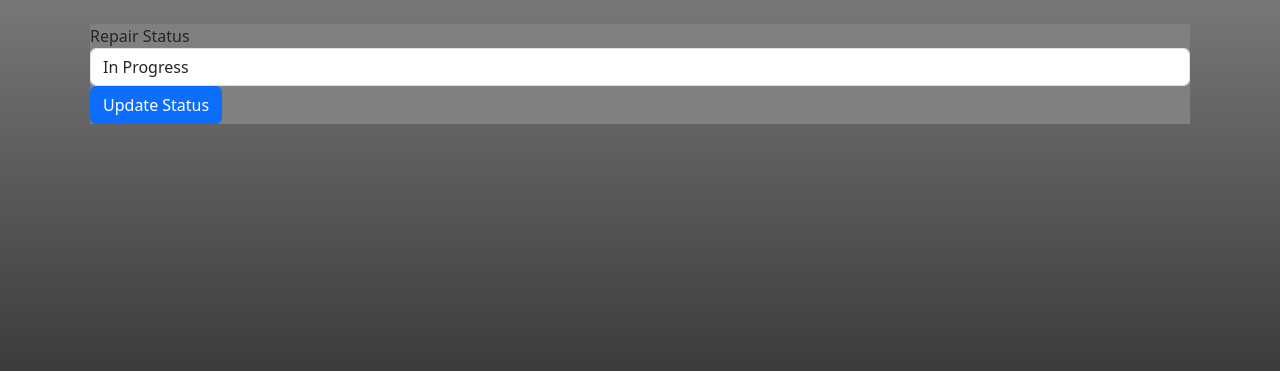
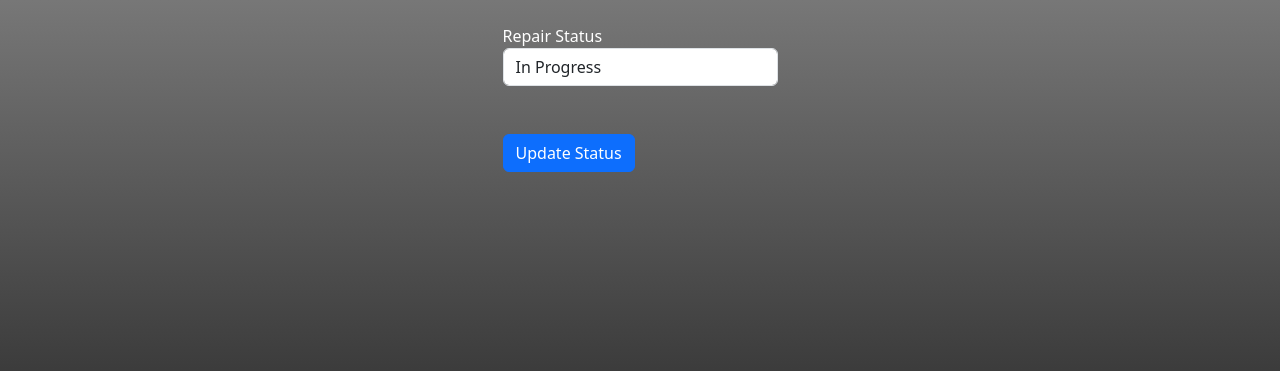
Before and after one commit to chadapopp/Digital-Wallchart, a Flask app: template flask_app/templates/repairs/update_repair.html in a window 1280 px wide. Shown: the part 56-427 px from the top of the page. Run offline with Flask 3, Linux system fonts and the light colour scheme; the template is opened without the code that fills it, so the values that code supplies are empty.

Commit message:
Update update_repair.html

```diff
--- a/flask_app/templates/repairs/update_repair.html
+++ b/flask_app/templates/repairs/update_repair.html
@@ -1,9 +1,9 @@
 {% extends 'index.html' %}
 
 {% block content %}
-<div class="container">
-    <form method="POST" action="{{ url_for('update_repair_status', repair_id=repair.id) }}">
-        <div class="form-group">
+<div class="container text-white">
+    <form method="POST" style="background-color: transparent;" action="{{ url_for('update_repair_status', repair_id=repair.id) }}">
+        <div class="form-group col-3 mx-auto">
             <label for="status">Repair Status</label>
             <select class="form-control" id="status" name="status">
                 <option value="In Progress" {% if repair.repair_status == 'In Progress' %}selected{% endif %}>In Progress</option>
@@ -11,8 +11,8 @@
                 <option value="Deferred" {% if repair.repair_status == 'Deferred' %}selected{% endif %}>Deferred</option>
                 <option value="Rejected" {% if repair.repair_status == 'Rejected' %}selected{% endif %}>Rejected</option>
             </select>
+            <button type="submit" class="btn btn-primary mt-5">Update Status</button>
         </div>
-        <button type="submit" class="btn btn-primary">Update Status</button>
     </form>
 </div>
 {% endblock %}
```
